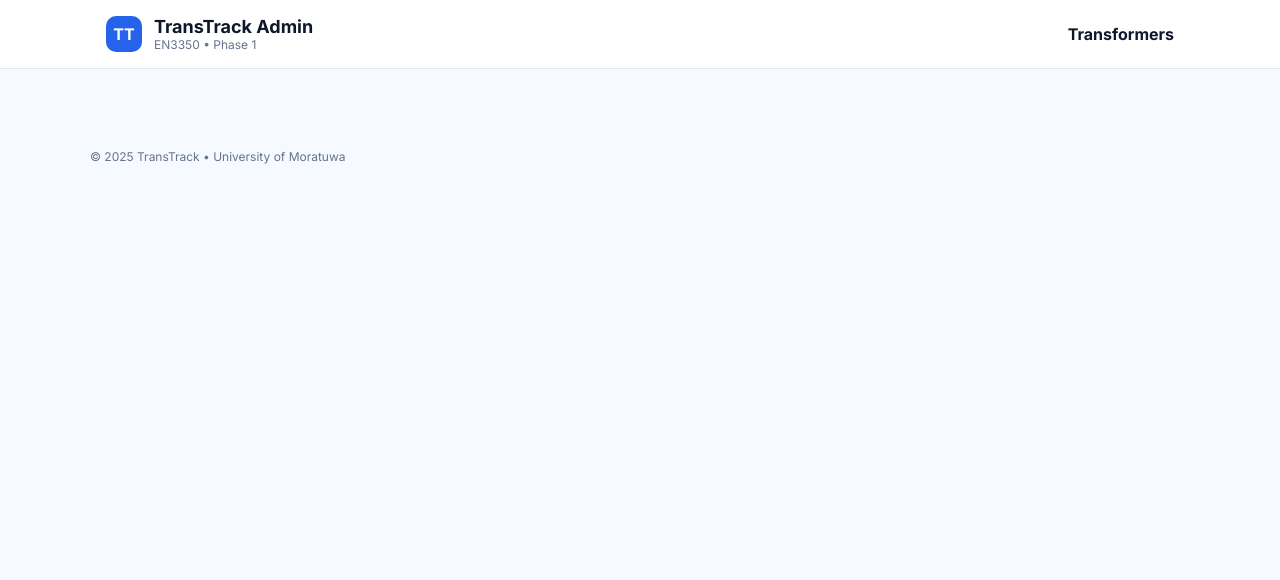
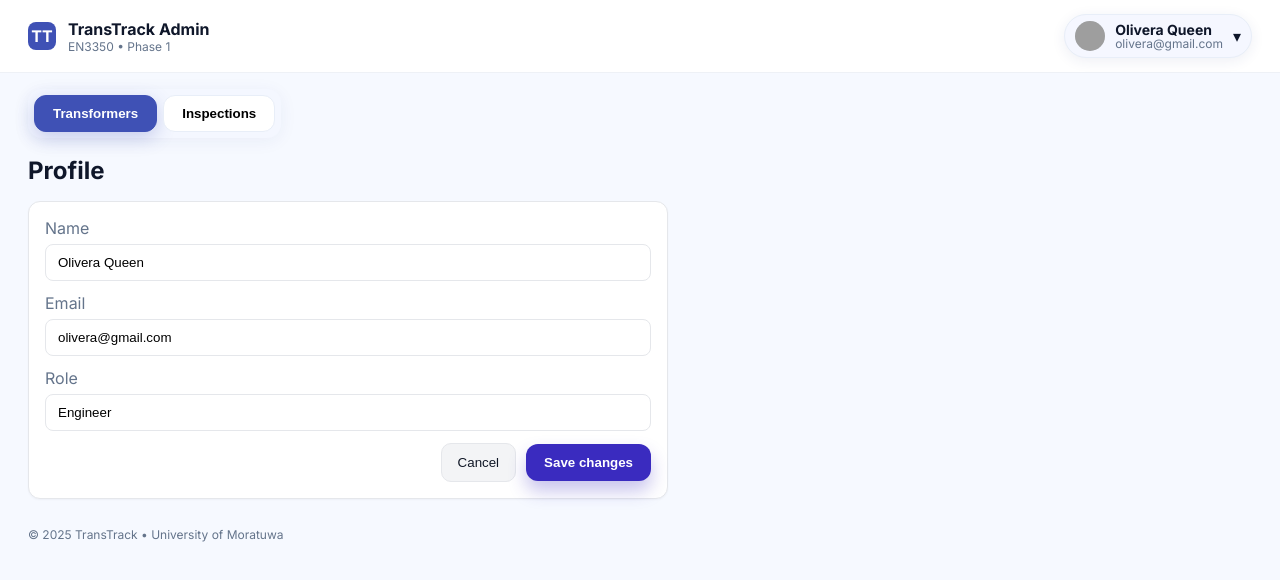
Before and after one commit to lokudadalla/EN3350-TransTrack, a React (Vite) app in the folder frontend/: page /profile in a window 1280 px wide. Shown: the top 580 px of the page. Built offline with nearby package versions, Linux system fonts and the light colour scheme; no server answers; grey boxes are pictures that could not be loaded.

Commit message:
feat(transformer-form): add profile page

```diff
--- a/frontend/package.json
+++ b/frontend/package.json
@@ -13,7 +13,7 @@
     "axios": "^1.11.0",
     "react": "^19.1.1",
     "react-dom": "^19.1.1",
-    "react-router-dom": "^7.8.1"
+    "react-router-dom": "^6.30.1"
   },
   "devDependencies": {
     "@eslint/js": "^9.33.0",
--- a/frontend/src/App.tsx
+++ b/frontend/src/App.tsx
@@ -1,43 +1,97 @@
-import { Routes, Route, NavLink } from "react-router-dom";
+// src/App.tsx
+import { Routes, Route, useLocation, useNavigate } from "react-router-dom";
 import Transformers from "./pages/Transformers";
 import TransformerDetail from "./pages/TransformerDetail";
+import Inspections from "./pages/Inspections";
+import Profile from "./pages/Profile";
+import SegmentTabs from "./components/SegmentTabs";
+import UserMenu from "./components/UserMenu";
+import "./index.css";
 
 export default function App() {
+  const location = useLocation();
+  const navigate = useNavigate();
+
+  const active = location.pathname.startsWith("/inspections")
+    ? "inspections"
+    : "transformers";
+
   return (
     <div>
-      <header className="header">
-        <div className="container header-inner">
-          <div className="brand">
-            <div className="badge">TT</div>
-            <div>
-              <div style={{fontWeight:700, fontSize:18}}>TransTrack Admin</div>
-              <div className="subtle" style={{fontSize:12}}>EN3350 • Phase 1</div>
-            </div>
+      {/* Line 1 — Brand + User */}
+      <header
+        style={{
+          display: "flex",
+          alignItems: "center",
+          justifyContent: "space-between",
+          padding: "14px 28px",
+          borderBottom: "1px solid #eef1f6",
+          background: "#fff",
+          position: "sticky",
+          top: 0,
+          zIndex: 10,
+        }}
+      >
+        {/* Brand */}
+        <div style={{ display: "flex", alignItems: "center", gap: 12 }}>
+          <div
+            style={{
+              width: 28,
+              height: 28,
+              borderRadius: 8,
+              background: "#3f51b5",
+              color: "#fff",
+              fontWeight: 800,
+              display: "grid",
+              placeItems: "center",
+            }}
+          >
+            TT
           </div>
+          <div>
+            <div style={{ fontWeight: 700 }}>TransTrack Admin</div>
+            <div style={{ fontSize: 12, color: "#64748b" }}>EN3350 • Phase 1</div>
+          </div>
+        </div>
 
-          <nav className="hstack">
-            <NavLink to="/" style={({isActive}) => ({
-              fontWeight: 700,
-              color: isActive ? "var(--primary)" : "inherit"
-            })}>
-              Transformers
-            </NavLink>
-          </nav>
-        </div>
+        {/* User menu (replaces the old Transformers link) */}
+        <UserMenu
+          user={{
+            name: "Olivera Queen",
+            email: "olivera@gmail.com",
+            avatarUrl:
+              "https://i.pravatar.cc/64?img=12", // placeholder avatar
+          }}
+          onNavigateProfile={() => navigate("/profile")}
+          onSignOut={() => alert("Sign out: plug your auth here")}
+        />
       </header>
 
-      <main className="container center-top">
-        <div style={{width:"100%", maxWidth:1100}}>
-          <Routes>
-            <Route path="/" element={<Transformers/>} />
-            <Route path="/transformers/:id" element={<TransformerDetail/>} />
-          </Routes>
-        </div>
+      {/* Line 2 — Segmented tabs */}
+      <div style={{ padding: "16px 28px 0 28px" }}>
+        <SegmentTabs
+          active={active}
+          onChange={(value) => {
+            if (value === "transformers") navigate("/transformers");
+            else navigate("/inspections");
+          }}
+        />
+      </div>
+
+      {/* Body */}
+      <main style={{ padding: "18px 28px 32px 28px" }}>
+        <Routes>
+          <Route path="/" element={<Transformers />} />
+          <Route path="/transformers" element={<Transformers />} />
+          <Route path="/transformers/:id" element={<TransformerDetail />} />
+          <Route path="/inspections" element={<Inspections />} />
+          <Route path="/profile" element={<Profile />} />
+        </Routes>
+
+        <footer style={{ marginTop: 28, color: "#64748b", fontSize: 12 }}>
+          © 2025 TransTrack • University of Moratuwa
+        </footer>
       </main>
-
-      <footer className="container footer">
-        © {new Date().getFullYear()} TransTrack • University of Moratuwa
-      </footer>
     </div>
   );
 }
--- /dev/null
+++ b/frontend/src/components/SegmentTabs.tsx
@@ -0,0 +1,50 @@
+// src/components/SegmentTabs.tsx
+type Props = {
+  active: "transformers" | "inspections";
+  onChange: (value: "transformers" | "inspections") => void;
+};
+
+export default function SegmentTabs({ active, onChange }: Props) {
+  const baseBtn: React.CSSProperties = {
+    padding: "10px 18px",
+    borderRadius: 12,
+    border: "1px solid #e8eef8",
+    fontWeight: 600,
+    cursor: "pointer",
+    background: "#fff",
+  };
+
+  const activeBtn: React.CSSProperties = {
+    ...baseBtn,
+    background: "#3f51b5",
+    color: "#fff",
+    boxShadow: "0 6px 18px rgba(63,81,181,0.25)",
+    border: "1px solid #3f51b5",
+  };
+
+  return (
+    <div
+      style={{
+        display: "inline-flex",
+        background: "#f4f7ff",
+        borderRadius: 14,
+        padding: 6,
+        gap: 6,
+        boxShadow: "0 3px 18px rgba(36,57,131,0.06)",
+      }}
+    >
+      <button
+        style={active === "transformers" ? activeBtn : baseBtn}
+        onClick={() => onChange("transformers")}
+      >
+        Transformers
+      </button>
+      <button
+        style={active === "inspections" ? activeBtn : baseBtn}
+        onClick={() => onChange("inspections")}
+      >
+        Inspections
+      </button>
+    </div>
+  );
+}
--- /dev/null
+++ b/frontend/src/components/UserMenu.tsx
@@ -0,0 +1,125 @@
+// src/components/UserMenu.tsx
+import { useEffect, useRef, useState } from "react";
+
+type Props = {
+  user: {
+    name: string;
+    email: string;
+    avatarUrl?: string;
+  };
+  onNavigateProfile: () => void;
+  onSignOut: () => void;
+};
+
+export default function UserMenu({ user, onNavigateProfile, onSignOut }: Props) {
+  const [open, setOpen] = useState(false);
+  const ref = useRef<HTMLDivElement | null>(null);
+
+  // close on outside click
+  useEffect(() => {
+    function onDocClick(e: MouseEvent) {
+      if (!ref.current) return;
+      if (!ref.current.contains(e.target as Node)) setOpen(false);
+    }
+    document.addEventListener("mousedown", onDocClick);
+    return () => document.removeEventListener("mousedown", onDocClick);
+  }, []);
+
+  const chipStyle: React.CSSProperties = {
+    display: "flex",
+    alignItems: "center",
+    gap: 10,
+    padding: "6px 10px",
+    borderRadius: 999,
+    background: "#f5f7ff",
+    boxShadow: "0 3px 14px rgba(36,57,131,0.08)",
+    border: "1px solid #e8eef8",
+    cursor: "pointer",
+    userSelect: "none",
+  };
+
+  const avatarStyle: React.CSSProperties = {
+    width: 30,
+    height: 30,
+    borderRadius: "50%",
+    objectFit: "cover",
+    background: "#e2e8f0",
+  };
+
+  const nameStyle: React.CSSProperties = {
+    fontWeight: 700,
+    fontSize: 14,
+    lineHeight: 1.1,
+  };
+
+  const emailStyle: React.CSSProperties = {
+    fontSize: 12,
+    color: "#64748b",
+    lineHeight: 1.1,
+  };
+
+  return (
+    <div ref={ref} style={{ position: "relative" }}>
+      <div style={chipStyle} onClick={() => setOpen((v) => !v)}>
+        <img
+          src={user.avatarUrl || ""}
+          alt={user.name}
+          style={avatarStyle}
+          onError={(e) => ((e.currentTarget.style.visibility = "hidden"))}
+        />
+        <div style={{ display: "flex", flexDirection: "column" }}>
+          <span style={nameStyle}>{user.name}</span>
+          <span style={emailStyle}>{user.email}</span>
+        </div>
+        <span aria-hidden>▾</span>
+      </div>
+
+      {open && (
+        <div
+          style={{
+            position: "absolute",
+            right: 0,
+            top: "calc(100% + 8px)",
+            background: "#fff",
+            border: "1px solid #e8eef8",
+            borderRadius: 12,
+            boxShadow: "0 12px 28px rgba(36,57,131,0.18)",
+            minWidth: 200,
+            overflow: "hidden",
+            zIndex: 50,
+          }}
+        >
+          <button
+            onClick={() => {
+              setOpen(false);
+              onNavigateProfile();
+            }}
+            style={menuBtn}
+          >
+            Profile
+          </button>
+          <button
+            onClick={() => {
+              setOpen(false);
+              onSignOut();
+            }}
+            style={{ ...menuBtn, color: "#dc2626" }}
+          >
+            Sign out
+          </button>
+        </div>
+      )}
+    </div>
+  );
+}
+
+const menuBtn: React.CSSProperties = {
+  display: "block",
+  width: "100%",
+  textAlign: "left",
+  background: "transparent",
+  border: 0,
+  padding: "10px 14px",
+  fontWeight: 600,
+  cursor: "pointer",
+};
--- /dev/null
+++ b/frontend/src/pages/Inspections.tsx
@@ -0,0 +1,20 @@
+export default function Inspections() {
+  return (
+    <div style={{ maxWidth: 1080, margin: "0 auto" }}>
+      <h2 style={{ fontSize: 28, fontWeight: 800, color: "#0f172a", margin: 0, marginBottom: 16 }}>
+        Inspections
+      </h2>
+      <div
+        style={{
+          background: "#fff",
+          border: "1px solid #eef1f6",
+          borderRadius: 14,
+          padding: 16,
+          boxShadow: "0 8px 24px rgba(16, 24, 40, 0.04)",
+        }}
+      >
+        <p style={{ color: "#6b7280" }}>Inspections page coming soon.</p>
+      </div>
+    </div>
+  );
+}
--- /dev/null
+++ b/frontend/src/pages/Profile.tsx
@@ -0,0 +1,62 @@
+// src/pages/Profile.tsx
+import { useState } from "react";
+
+export default function Profile() {
+  const [name, setName] = useState("Olivera Queen");
+  const [email, setEmail] = useState("olivera@gmail.com");
+  const [role, setRole] = useState("Engineer");
+
+  function save(e: React.FormEvent) {
+    e.preventDefault();
+    // TODO: connect to backend when ready
+    alert("Saved (mock): " + JSON.stringify({ name, email, role }, null, 2));
+  }
+
+  return (
+    <div className="vstack" style={{ gap: 16 }}>
+      <h2 style={{ margin: 0 }}>Profile</h2>
+
+      <div className="card" style={{ maxWidth: 640 }}>
+        <form onSubmit={save} className="vstack" style={{ gap: 12 }}>
+          <div className="vstack">
+            <label className="subtle">Name</label>
+            <input
+              className="input"
+              value={name}
+              onChange={(e) => setName(e.target.value)}
+              placeholder="Full name"
+            />
+          </div>
+          <div className="vstack">
+            <label className="subtle">Email</label>
+            <input
+              className="input"
+              type="email"
+              value={email}
+              onChange={(e) => setEmail(e.target.value)}
+              placeholder="email@example.com"
+            />
+          </div>
+          <div className="vstack">
+            <label className="subtle">Role</label>
+            <input
+              className="input"
+              value={role}
+              onChange={(e) => setRole(e.target.value)}
+              placeholder="Role"
+            />
+          </div>
+
+          <div className="hstack" style={{ justifyContent: "flex-end", gap: 10 }}>
+            <button className="btn-ghost" type="button" onClick={() => window.history.back()}>
+              Cancel
+            </button>
+            <button className="btn-cta" type="submit">
+              Save changes
+            </button>
+          </div>
+        </form>
+      </div>
+    </div>
+  );
+}
```
Also changed, not shown: 1 other file (tests, documents, lock files or other folders).
